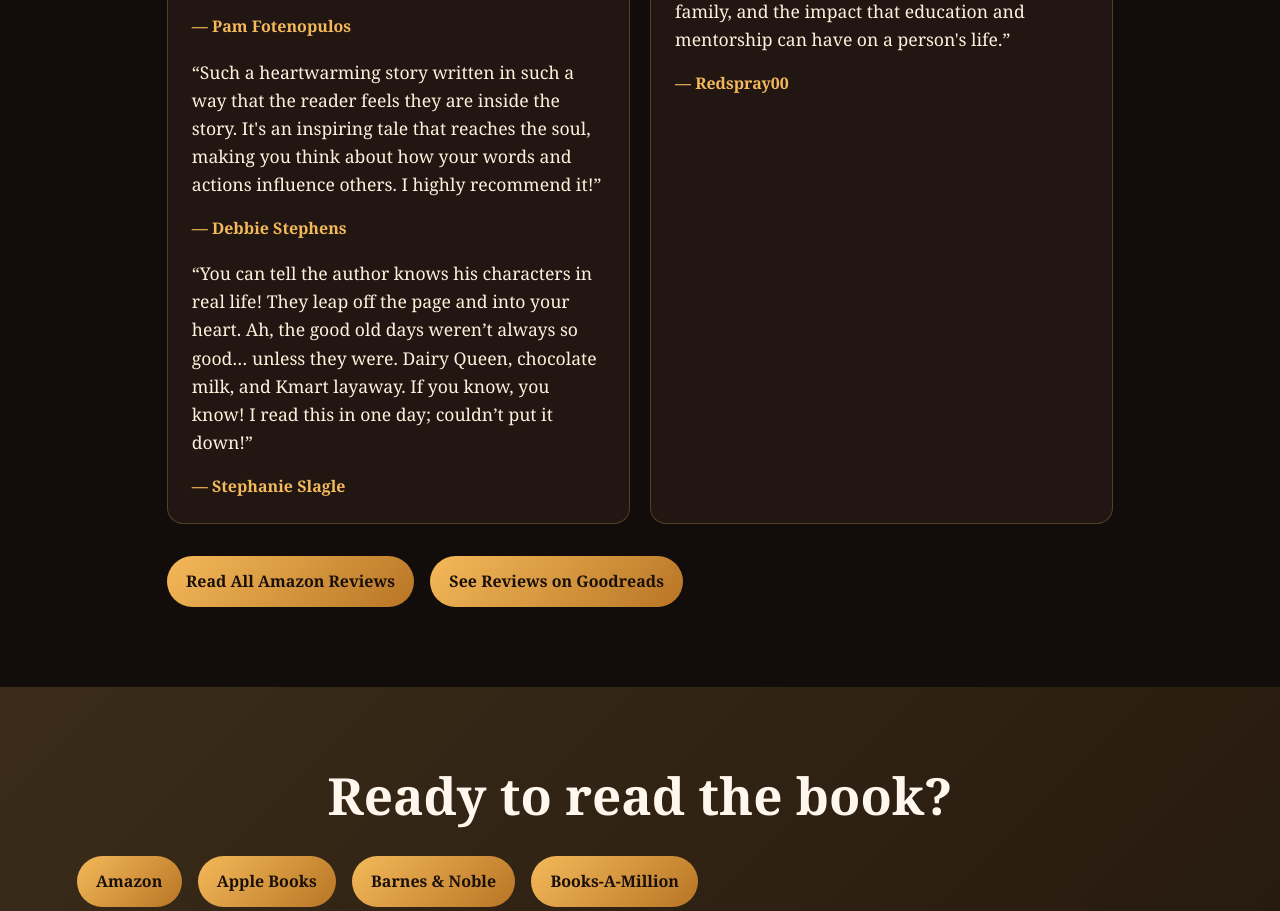
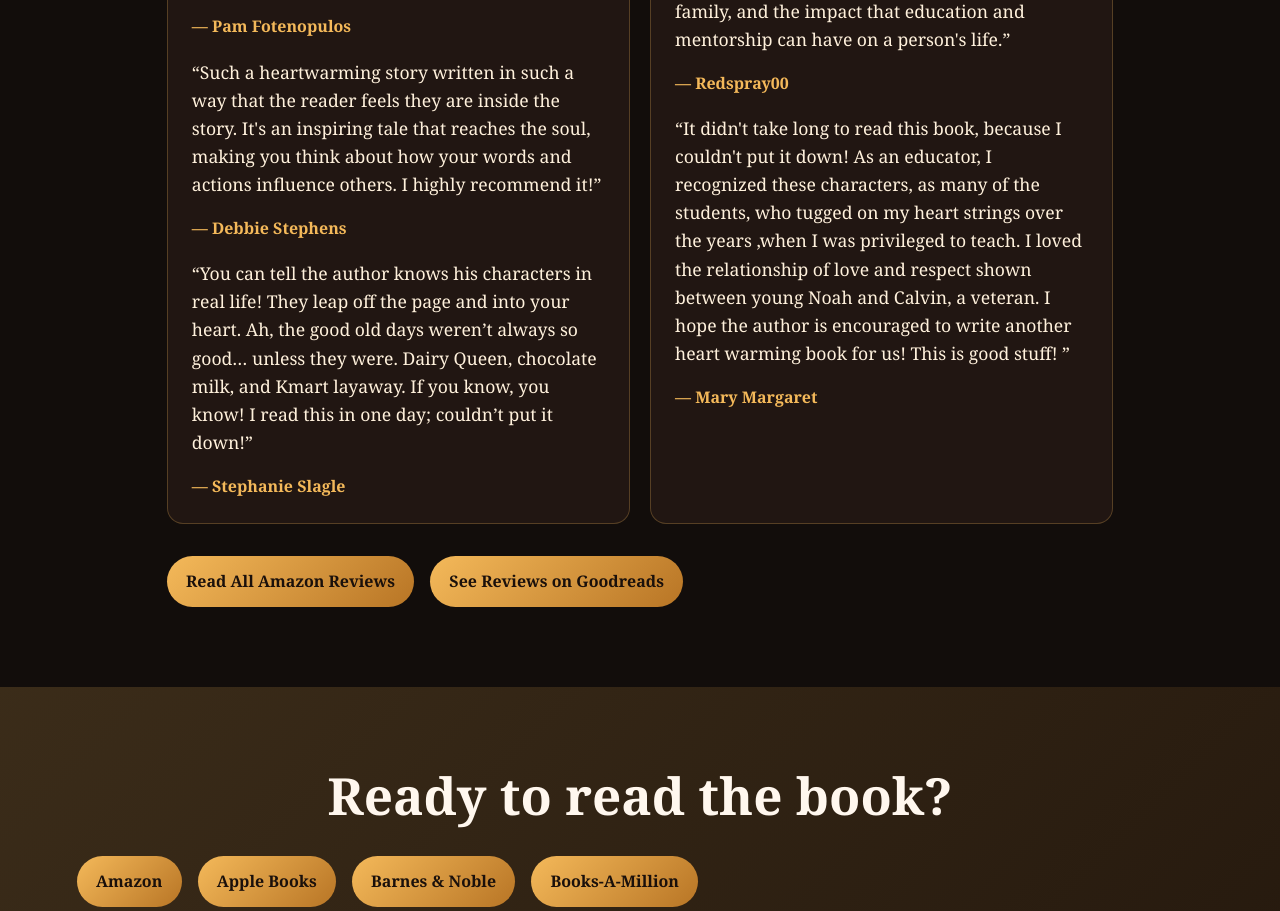
Before and after one commit to coachwest1-star/bowlarenapublishing, a plain HTML site: page index.html in a window 1280 px wide. Shown: the part 6075-6986 px from the top of the page. Drawn offline with Linux system fonts and the light colour scheme.

Commit message:
Add review quote by Mary Margaret
Added a new review quote to the index.html file.

```diff
--- a/index.html
+++ b/index.html
@@ -245,6 +245,10 @@
 
         <p>“There Are No Piano Lessons in the Projects is a powerful and inspiring novel that highlights the strength of perseverance, the importance of family, and the impact that education and mentorship can have on a person's life.”</p>
         <strong>— Redspray00</strong>
+
+        <p>“It didn't take long to read this book, because I couldn't put it down! As an educator, I recognized these characters, as many of the students, who tugged on my heart strings over the years ,when I was privileged to teach. I loved the relationship of love and respect shown between young Noah and Calvin, a veteran. I hope the author is encouraged to write another heart warming book for us! This is good stuff!
+”</p>
+        <strong>— Mary Margaret</strong>
       </article>
     </div>
           <div class="button-row">
```
